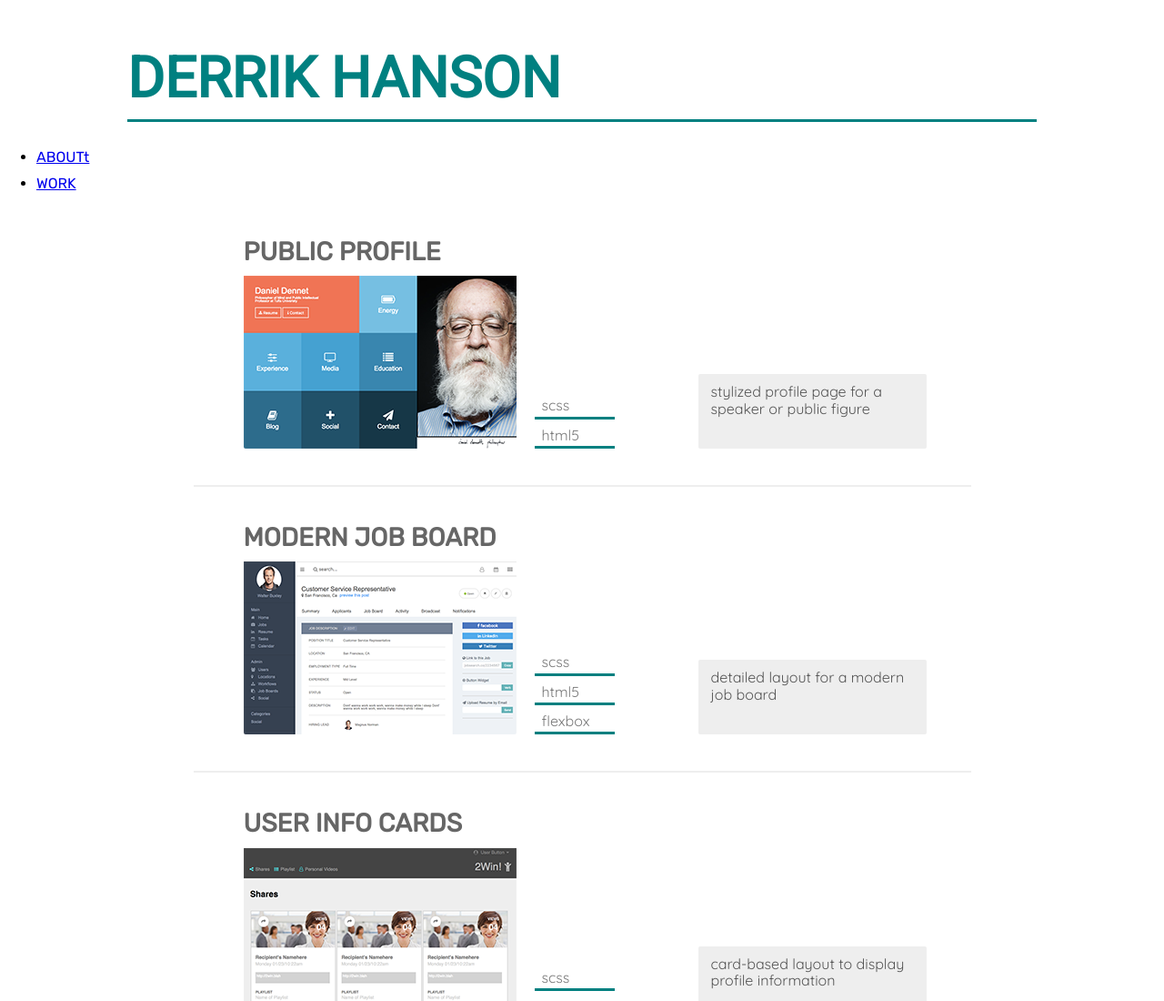
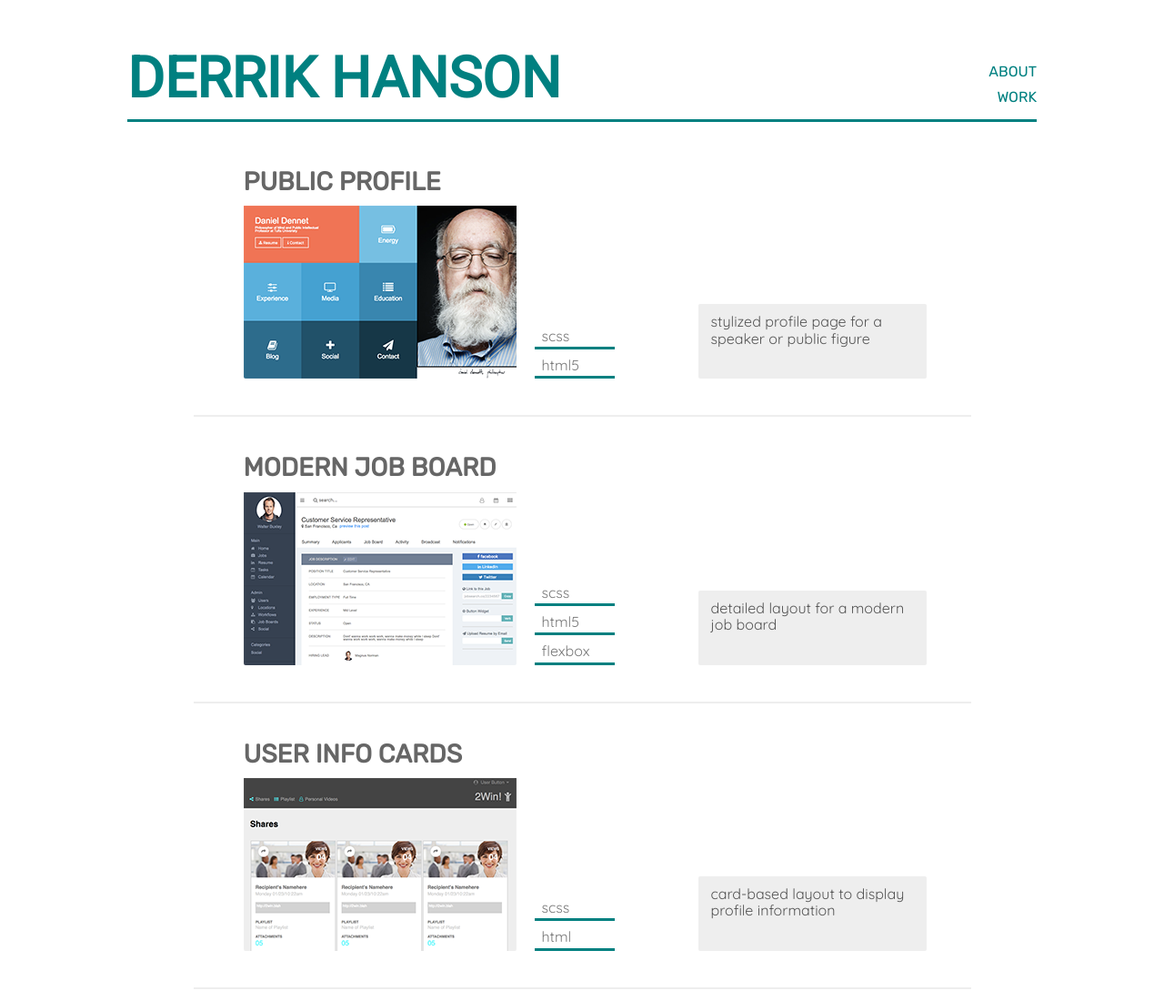
Before and after one commit to compassioncrumb/developer-profile, a plain HTML site: page index.html in a window 1280 px wide. Shown: the top 1100 px of the page at 91% size. Drawn offline with nearby package versions, Linux system fonts and the light colour scheme.

Commit message:
style nav to right. adjust style of header and h1

```diff
--- a/index.html
+++ b/index.html
@@ -9,20 +9,20 @@
   <link rel="stylesheet" href="scss/style.css">
 </head>
 
+<header>
+    <h1>DERRIK HANSON</h1>
+    <nav>
+      <ul>
+        <li><a href="#">ABOUT</a></li>
+        <li><a href="#">WORK</a></li>
+      </ul>
+    </nav>
+</header>
+
 <body>
-  <body>
-  <h1>DERRIK HANSON</h1>
-  <nav>
-    <ul>
-      <li><a href="#">ABOUTt</a></li>
-      <li><a href="#">WORK</a></li>
-    </ul>
-  </nav>
   <div class="display">
   </div>
 </body>
   <script src='https://cdnjs.cloudflare.com/ajax/libs/jquery/3.1.1/jquery.min.js'></script>
   <script src="js/index.js"></script>
-
-</body>
 </html>
--- a/scss/style.scss
+++ b/scss/style.scss
@@ -10,18 +10,50 @@ body *{
   font-family: 'Rubik', sans-serif;
 }
 
+header {
+  width: 1000px;
+  margin: auto;
+  // position: relative;
+  //border: black solid 2px;
+  padding: 0px;
+  border-bottom: teal solid 3px;
+}
+
+header::after {
+  content: "";
+  display: block;
+  clear: both;
+}
+
 h1 {
-  width: 1000px;
-  text-align: left;
-  background-color: white;
-  margin: auto;
+  float: left;
   padding: 50px 0px 10px 0px;
-  border-bottom: teal solid 3px;
-
   font-family: 'Roboto', sans-serif;
   font-weight: 700;
   font-size: 62px;
   color: teal;
+
+  //border: black solid 1px;
+}
+
+nav {
+  display: inline-block;
+  float: right;
+  padding: 50px 0px 10px 0px;
+  text-align: right;
+  //border: black solid 2px;
+
+  ul {
+    list-style: none;
+    a {
+      color: teal;
+      text-decoration: none;
+    }
+  }
+}
+
+.display {
+  clear: both;
 }
 
 .project-container {
```
Also changed, not shown: scss/style.css, 1 other file.
